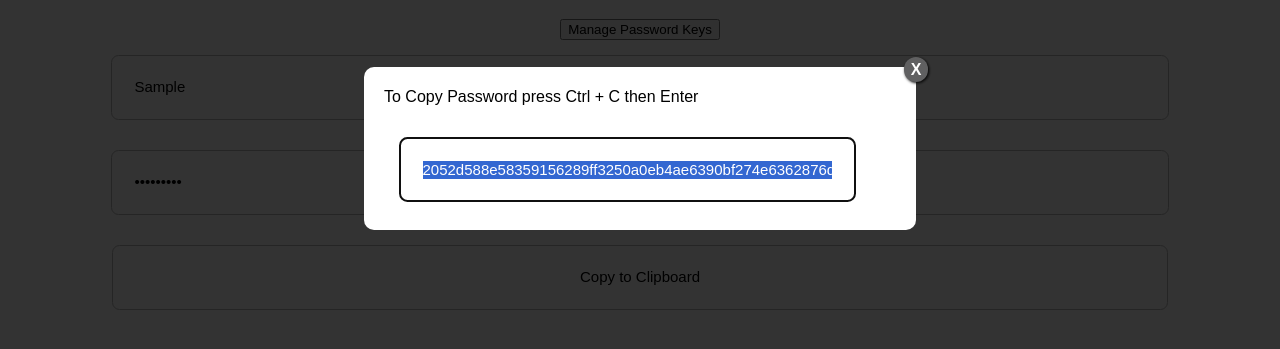
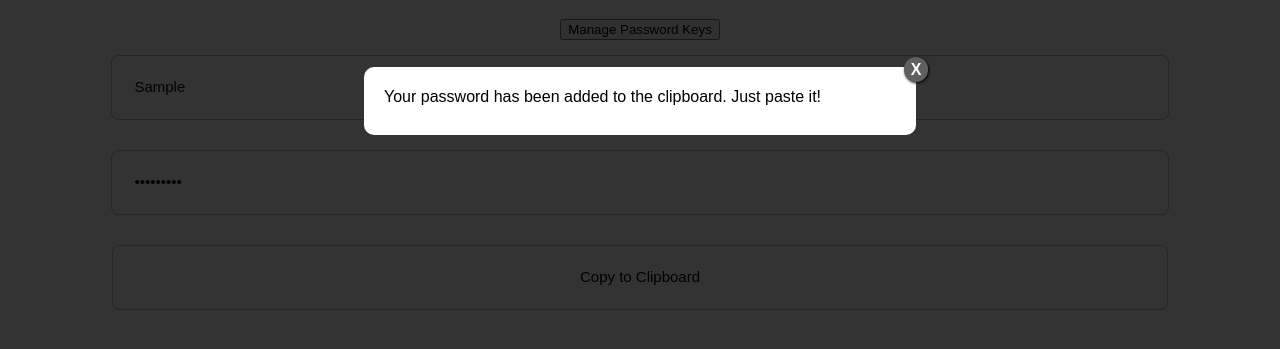
Before and after one commit to Siecje/hashword, a plain HTML site: page index.html in a window 1280 px wide. Both pictures are taken after typing "Sample", "Sample123" into the empty fields and a click on the input "Copy to Clipboard". Shown: the part 61-410 px from the top of the page. Drawn offline with Linux system fonts and the light colour scheme.

Commit message:
Using cut to add to the clipboard

```diff
--- a/app.js
+++ b/app.js
@@ -23,7 +23,6 @@ function submitForm(){
     localStorage.setItem('keys', JSON.stringify(keys));
     updateKeys();
   }
-
   showModal(hash);
 }
 
@@ -36,6 +35,7 @@ function showModal(text){
   var domPassword  = document.getElementById('password');
   domPassword.value = text;
   domPassword.select();
+  document.execCommand('cut');
 }
 
 function close(){
--- a/index.html
+++ b/index.html
@@ -29,9 +29,9 @@
   <div id="openModal" class="modal">
     <div>
       <a id="close" title="Close" class="close">X</a>
-      <p>To Copy Password press Ctrl + C then Enter</p>
+      <p>Your password has been added to the clipboard. Just paste it!</p>
       <form action="javascript:close();">
-        <input id="password" type="text" readonly>
+        <input id="password" type="text" class="hidden">
       </form>
     </div>
   </div>
```
